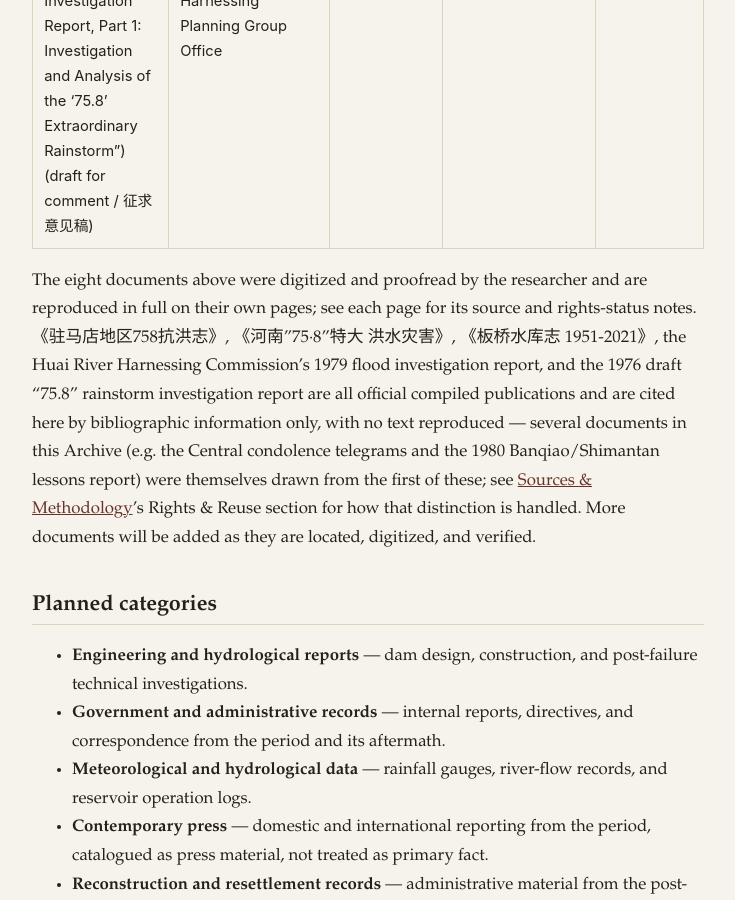
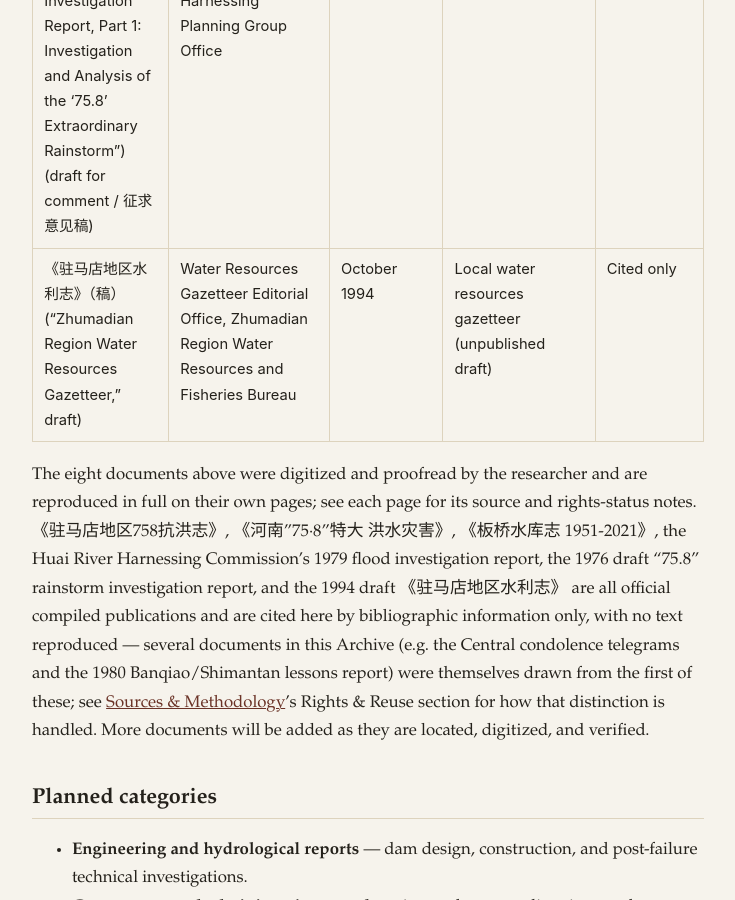
Before and after one commit to Banqiao758/Banqiao758.github.io, a Jekyll site: the page built from en/archive.md, in a window 1280 px wide and 900 px high, scrolled down 4131 px. Shown: the whole window, without its empty margins (272-1007 px from the left). Built offline with Jekyll 4.4.1, drawn with Linux system fonts in a browser that asks for light colours.

Commit message:
Add 1994 draft 驻马店地区水利志 as citation-only entry
Adds 驻马店地区水利渔业局水利志编辑室《驻马店地区水利志》(稿, October
1994, unpublished) with rights status "cited only" — bibliographic
information only, no text reproduced.

Co-Authored-By: Claude Sonnet 5 <noreply@anthropic.com>
Claude-Session: https://claude.ai/code/session_011K8hBuGivVWoMZaUZvczs4

```diff
--- a/en/archive.md
+++ b/en/archive.md
@@ -37,17 +37,19 @@ are working glosses for navigation, not official translations.
 | 《板桥水库志 1951-2021》 ("Banqiao Reservoir Gazetteer 1951-2021") | Zhumadian Banqiao Reservoir Management Bureau | 2022 (published) | Reservoir gazetteer / historical compilation | Cited only |
 | 《淮河流域洪汝河、沙颍河水系1975年8月暴雨洪水调查报告》 ("Investigation Report on the August 1975 Rainstorm Flood in the Hongru and Shaying River Systems of the Huai River Basin") | Huai River Harnessing Commission, Ministry of Water Resources and Electric Power (compiled/printed) | March 1979 | Government technical investigation report (internal circulation / 内部资料) | Cited only |
 | 《"75.8"暴雨洪水调查报告 第一部分 "75.8"特大暴雨的调查与分析》 ("'75.8' Rainstorm Flood Investigation Report, Part 1: Investigation and Analysis of the '75.8' Extraordinary Rainstorm") (draft for comment / 征求意见稿) | "75.8" Rainstorm Flood Investigation Team, Ministry of Water Resources and Electric Power; compiled by the Huai River Harnessing Planning Group Office | January 1976 | Government technical investigation report (internal circulation, draft for comment) | Cited only |
+| 《驻马店地区水利志》（稿） ("Zhumadian Region Water Resources Gazetteer," draft) | Water Resources Gazetteer Editorial Office, Zhumadian Region Water Resources and Fisheries Bureau | October 1994 | Local water resources gazetteer (unpublished draft) | Cited only |
 
 The eight documents above were digitized and proofread by the researcher
 and are reproduced in full on their own pages; see each page for its
 source and rights-status notes. 《驻马店地区758抗洪志》, 《河南"75·8"特大
 洪水灾害》, 《板桥水库志 1951-2021》, the Huai River Harnessing
-Commission's 1979 flood investigation report, and the 1976 draft "75.8"
-rainstorm investigation report are all official compiled publications and
-are cited here by bibliographic information only, with no text reproduced
-&mdash; several documents in this Archive (e.g. the Central condolence
-telegrams and the 1980 Banqiao/Shimantan lessons report) were themselves
-drawn from the first of these; see
+Commission's 1979 flood investigation report, the 1976 draft "75.8"
+rainstorm investigation report, and the 1994 draft 《驻马店地区水利志》
+are all official compiled publications and are cited here by bibliographic
+information only, with no text reproduced &mdash; several documents in this
+Archive (e.g. the Central condolence telegrams and the 1980
+Banqiao/Shimantan lessons report) were themselves drawn from the first of
+these; see
 <a href="{{ '/en/methodology/' | relative_url }}">Sources &amp; Methodology</a>'s
 Rights &amp; Reuse section for how that distinction is handled.
 More documents will be added as they are located, digitized, and verified.
```
Also changed, not shown: archive.md (+5 -4 lines).
